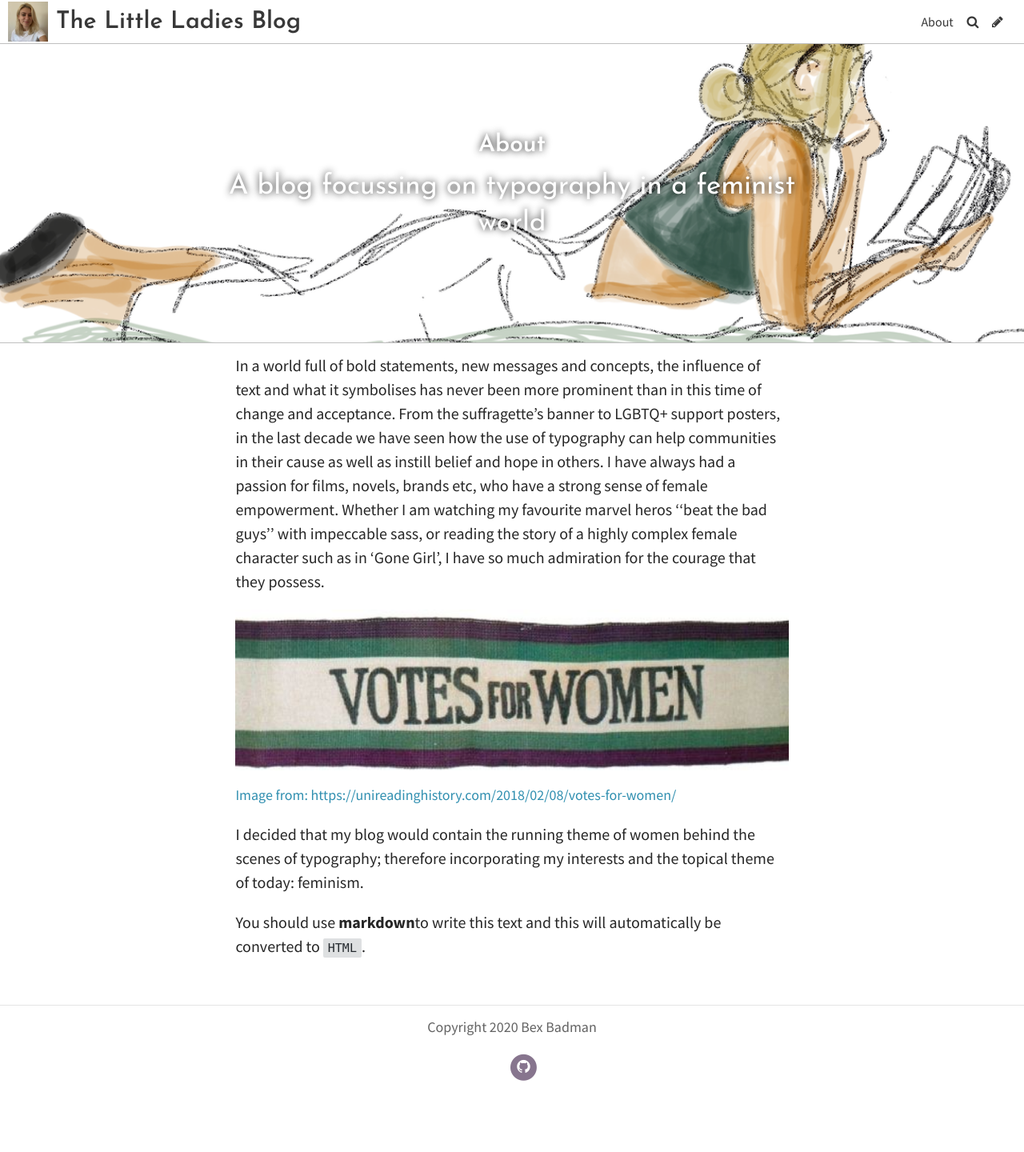
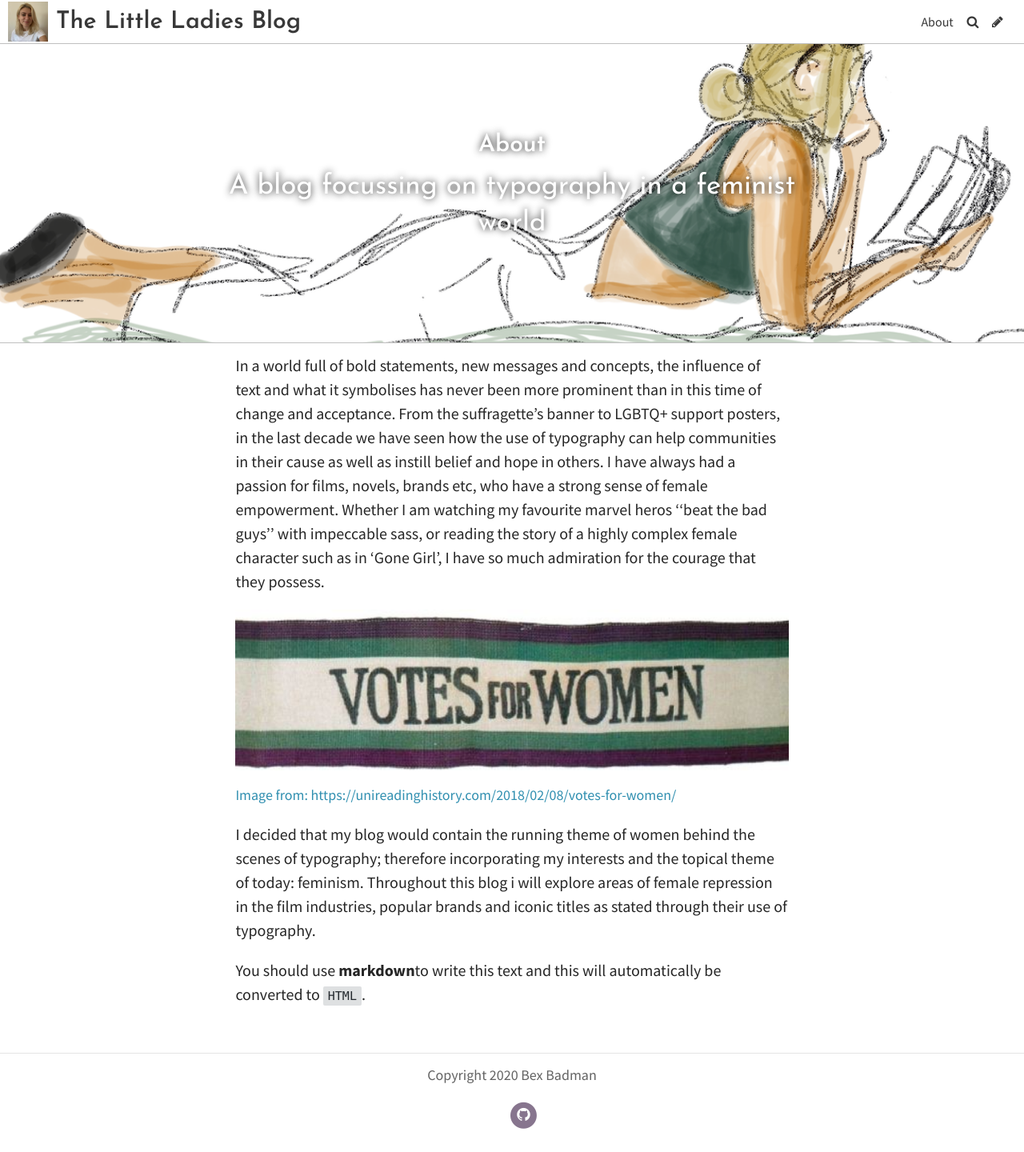
Before and after one commit to rebeccabadman1999/Bex-Badman-Blog, a Jekyll site: the page built from pages/about.md, in a window 1280 px wide. Shown: the whole page at 80% size. Built offline with Jekyll 4.4.1, drawn with Linux system fonts in a browser that asks for light colours; some web fonts are replaced; before the commit the page ends 1380 px from its top, so only the background shows below that.

Commit message:
Update Page “about”

```diff
--- a/pages/about.md
+++ b/pages/about.md
@@ -14,6 +14,6 @@ In a world full of bold statements, new messages and concepts, the influence of
 
 ![Image from: https://unireadinghistory.com/2018/02/08/votes-for-women/](../uploads/votes-100-3-banner-image.jpg "Suffragette Banner")
 
-I decided that my blog would contain the running theme of women behind the scenes of typography; therefore incorporating my interests and the topical theme of today: feminism.
+I decided that my blog would contain the running theme of women behind the scenes of typography; therefore incorporating my interests and the topical theme of today: feminism. Throughout this blog i will explore areas of female repression in the film industries, popular brands and iconic titles as stated through their use of typography.
 
 You should use **markdown**to write this text and this will automatically be converted to `HTML`.
```
